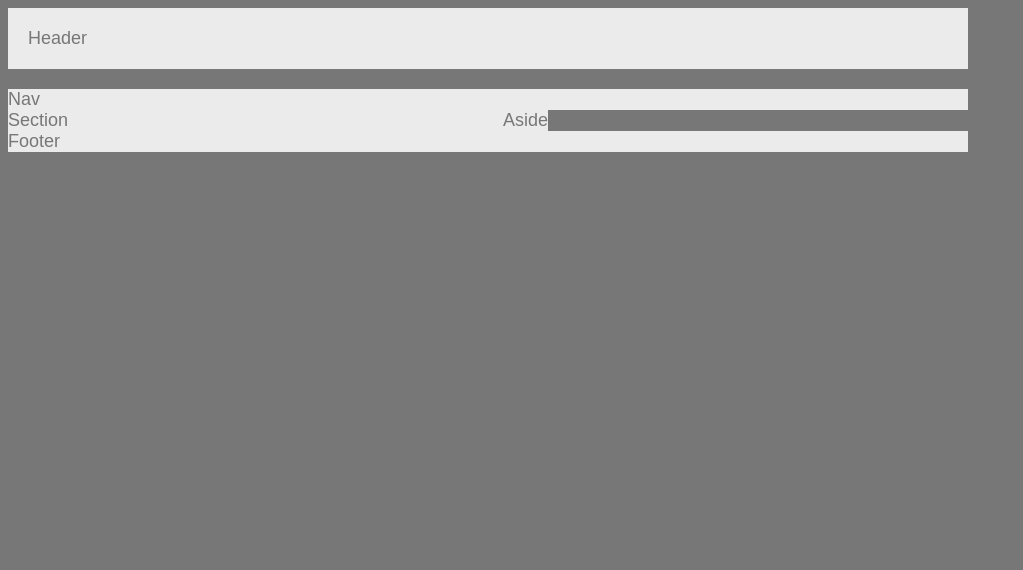
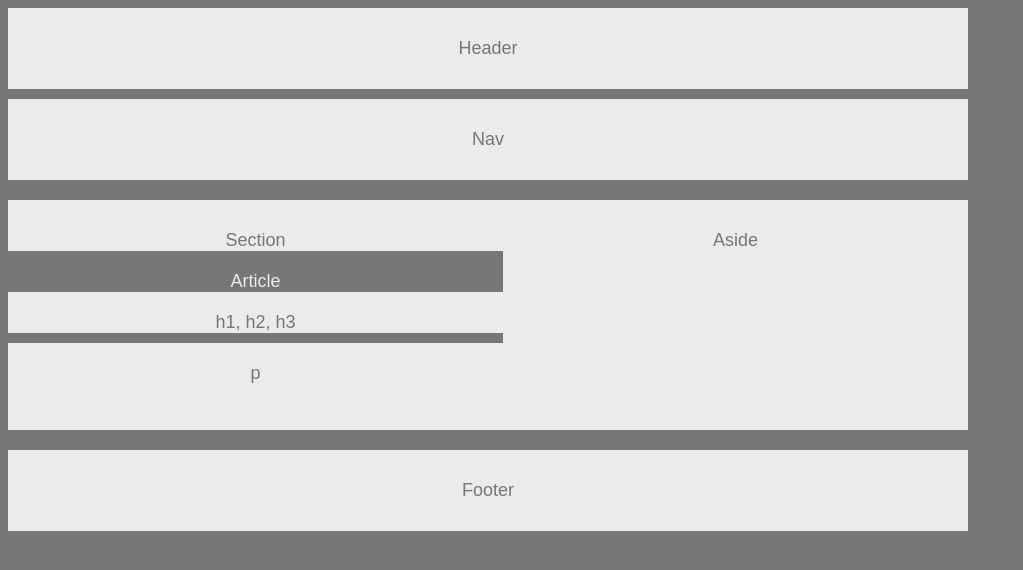
Before and after one commit to DChiuIT9/HW-Wireframe, a plain HTML site: page index.html in a window 1280 px wide. Shown: the whole page, without its empty margins (0-1023 px from the left). Drawn offline with Linux system fonts and the light colour scheme.

Commit message:
Close to finish, section area needs some more work

```diff
--- a/index.html
+++ b/index.html
@@ -16,11 +16,20 @@
     </nav>
     <section id="full">
         Section
-
+        <section id="article">
+            Article
+            <section id="h_tag">
+                h1, h2, h3
+            </section>
+            <section id="p">
+                p
+            </section>
+        </section>
     </section>
     <aside>
         Aside
     </aside>
+
     <footer>
         Footer
     </footer>
--- a/style.css
+++ b/style.css
@@ -1,3 +1,6 @@
+* {
+    text-align: center;
+}
 body {
     font-family: 'Arial', 'Helvetica Neue', Helvetica, sans-serif;
     color: #777;
@@ -7,23 +10,54 @@ body {
 }
 
 header {
-    padding: 20px;
-    margin-bottom: 20px;
+    padding: 30px;
+    margin-bottom: 10px;
     background: #ebebeb;
   }
 nav {
+    padding: 30px;
+    margin-bottom: 20px;
     background: #ebebeb;
 }
 section {
     background: #ebebeb;
+
+}
+#full {
+    padding-top: 30px;
     width: 495px;
-    Float: left;
+    height: 200px;
+
+    float: left;
+    margin-bottom: 20px;
 }
+    #article {
+        color: #ebebeb;
+        background: #777;
+        padding-top: 20px;
+
+    }
+        #h_tag {
+            color: #777;
+            background: #ebebeb;
+            padding-top: 20px;
+            margin-bottom: 10px;
+        }
+        #p {
+            color: #777;
+            background: #ebebeb;
+            padding-top: 20px;
+        }
 aside {
     background: #ebebeb;
+    width: 465px;
+    height: 200px;
     Float: left;
+    padding-top: 30px;
 }
 footer {
     background: #ebebeb;
+    padding: 30px;
     clear: both;
+    overflow: auto;
 }
```
